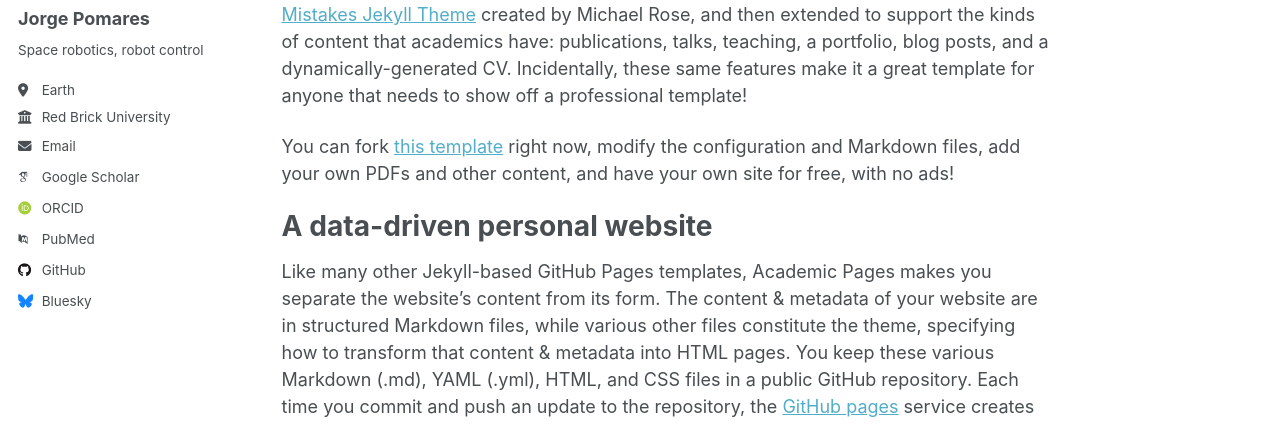
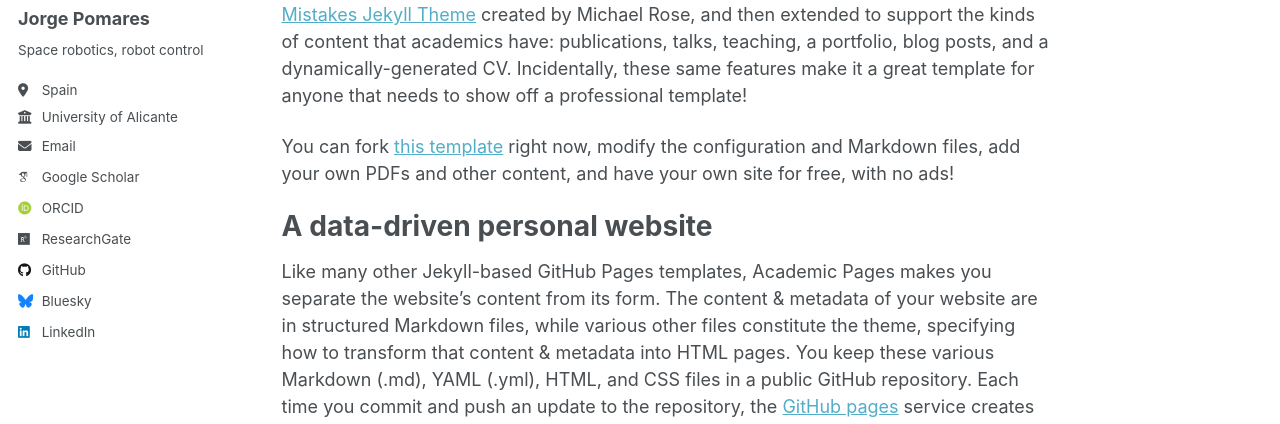
Before and after one commit to jpomares/jpomares.github.io, a Jekyll site: the page built from _pages/about.md, in a window 1280 px wide. Shown: the part 276-700 px from the top of the page. Built offline with Jekyll 4.4.1, drawn with Linux system fonts in a browser that asks for light colours; some web fonts are replaced; a script that is not in the unit is left out; part of the change alters nothing that is shown.

Commit message:
Update _config.yml

```diff
--- a/_config.yml
+++ b/_config.yml
@@ -27,33 +27,25 @@ author:
   name             : "Jorge Pomares"
   pronouns         : # example: "she/her"
   bio              : "Space robotics, robot control"
-  location         : "Earth"
-  employer         : "Red Brick University"
+  location         : "Spain"
+  employer         : "University of Alicante"
   uri              : # URL
   email            : "none@example.org"
 
   # Academic websites
   academia         : # URL
-  arxiv            : # URL - Update with the correct link to your profile
-  googlescholar    : "https://scholar.google.com/citations?user=PS_CX0AAAAAJ"
-  inspire-hep      : # URL
+  googlescholar    : "https://scholar.google.es/citations?user=ERfNNGMAAAAJ&hl=es"
+  linkedin         : "https://www.linkedin.com/in/jorge-pomares-baeza-7b6aab2b2/"
   impactstory      : # URL
-  orcid            : "https://orcid.org/yourorcidurl"
+  orcid            : "https://orcid.org/0000-0002-7523-9118"
   semantic         : # URL
   ssrn             : # URL
-  pubmed           : "https://www.ncbi.nlm.nih.gov/pubmed/?term=john+snow"
-  researchgate     : # URL
-  scopus           : # URL
-  zotero           : # URL
+  researchgate     : "https://www.researchgate.net/profile/Jorge-Pomares"
+
 
 
   # Repositories and software development
-  bitbucket        : # Username - Update with your username on the site
-  codepen          : # Username
-  dribbble         : # Username
-  github           : "academicpages"
-  kaggle           : # Username
-  stackoverflow    : # User number or user number and name (i.e., use "1" or "1/jeff-atwood")
+  github           : "https://jpomares.github.io/"
 
   # Social media
   artstation       : # Username
@@ -66,7 +58,6 @@ author:
   keybase          : # Username
   instagram        : # Username
   lastfm           : # Username
-  linkedin         : # Username
   mastodon         : # URL
   medium           : # URL
   pinterest        : # Username
```
